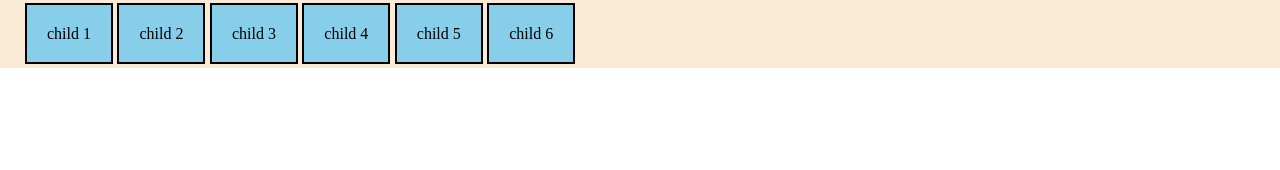
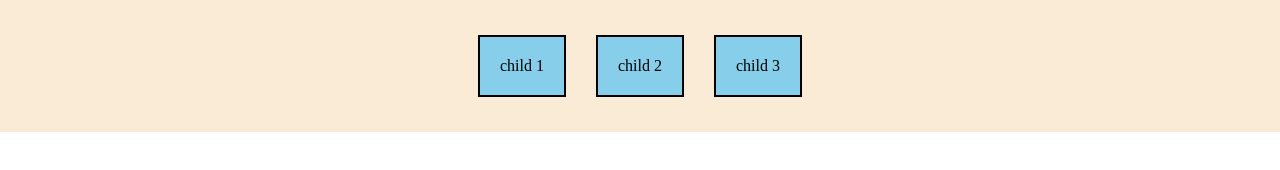
Before and after one commit to SHAFIAZ-KARIM-KABBO/HTML-CSS-RECAP-SESSION, a plain HTML site: page index.html in a window 1280 px wide. Drawn offline with Linux system fonts and the light colour scheme.

Commit message:
flex-box-learning

```diff
--- a/index.html
+++ b/index.html
@@ -3,7 +3,7 @@
 <head>
     <meta charset="UTF-8">
     <meta name="viewport" content="width=device-width, initial-scale=1.0">
-    <title>HTML and CSS Recap Session</title>
+    <title>HTML and CSS Recap Session Flexbox</title>
     <link rel="stylesheet" href="style.css" class="css">
 </head>
 <body>
@@ -11,9 +11,14 @@
         <div class="child">child 1</div>
         <div class="child">child 2</div>
         <div class="child">child 3</div>
-        <div class="child">child 4</div>
+        <!-- <div class="child">child 4</div>
         <div class="child">child 5</div>
-        <div class="child">child 6</div>
+        <div class="child">child 6</div> -->
+
+
+        <!-- <p>Lorem ipsum dolor sit amet, consectetur adipisicing elit. Illum aliquam, non consequatur enim debitis soluta ut repellendus accusantium eveniet, nemo porro corrupti dolore. Repudiandae quia tempore quo quis vitae nemo, facere fuga eaque architecto, quaerat dolorum consequatur beatae culpa, voluptatem consequuntur harum repellat inventore tenetur aspernatur doloremque nulla? Dolorem, nemo!</p> -->
+
+        <!-- div.child*20{child-$} -->
     </section>
 </body>
 </html>
--- a/style.css
+++ b/style.css
@@ -7,7 +7,11 @@
 .parent{
     padding: 25px;
     background-color: antiquewhite;
+    display: flex;
+    gap: 30px;
+    justify-content:center;
 }
+
 
 .child{
     border: 2px solid black;
@@ -15,5 +19,6 @@
     padding: 20px;
     margin: 10px 0;
     font-family: 'Times New Roman', Times, serif;
-    display: inline;
+    /* display: inline; */
+
 }
```
